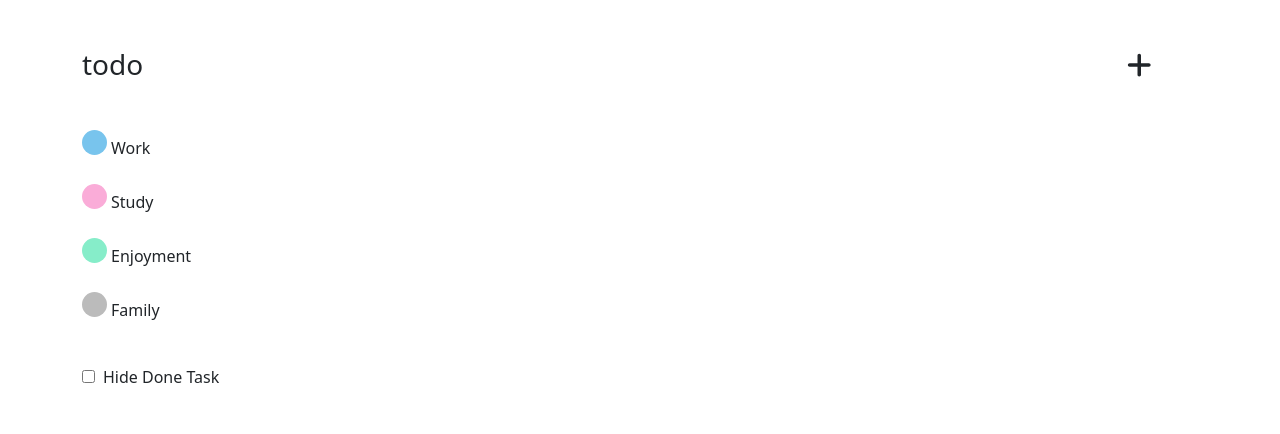
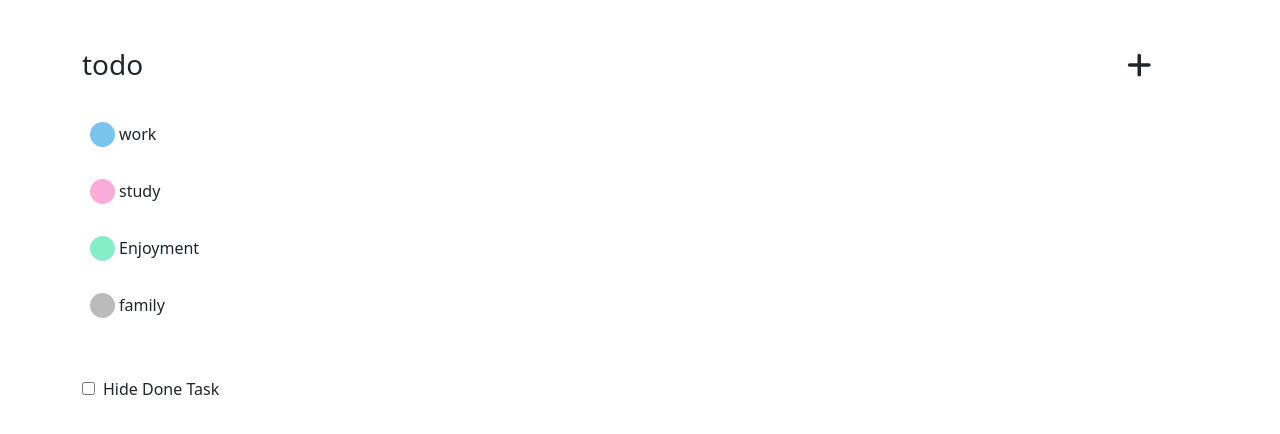
Before and after one commit to Cdanprajapati/Cdanprajapati, a React (Create React App) app: page / in a window 1280 px wide. Shown: the top 434 px of the page. Built offline with nearby package versions, Linux system fonts and the light colour scheme.

Commit message:
I have done next more feature

```diff
--- a/src/App.js
+++ b/src/App.js
@@ -9,6 +9,8 @@ const initialstate = {
   isDeleted: false,
   id: 0,
   hideDoneTask: false,
+  selectedHomeTags: false,
+  better: [],
   border: [],
   allTodos: [],
   selected: "",
@@ -23,6 +25,7 @@ const initialstate = {
     { title: "family", id: 4 },
   ],
 };
+
 const reducer = (state, action) => {
   switch (action.type) {
     case "InputOpen":
@@ -32,6 +35,7 @@ const reducer = (state, action) => {
         title: "",
         description: "",
         border: [],
+        better: [],
       };
       break;
 
@@ -42,17 +46,34 @@ const reducer = (state, action) => {
       if (prev.length > 0) {
         border = border.filter((item, id) => item.id !== action.id);
       }
-      console.log(selected, "Cdan==you are selecting tags==>");
       return {
         ...state,
         selected,
         border,
       };
 
+    case "HomeTags" :
+      let homeTags = state.tags.filter((item, id) => item.id === action.id);
+      let tap = state.better.filter((item, id) => item.id === action.id);
+      let better = [ ...state.better, ...homeTags];
+      if(tap.length > 0) {
+        better = better.filter((item, id)  => item.id !== action.id);
+      }
+      console.log(action.id, "Here action ki id==>")
+      console.log(better, "here better ==>")
+      console.log(tap , "here is tap")
+      console.log(homeTags, "here is home tags==>")
+      console.log(state.selectedHomeTags, "here seled home tags")
+      return {
+        ...state,
+        selectedHomeTags: true,
+        homeTags,
+        better,
+      }
+
     case "updateOpen":
       let edit = state.allTodos;
       let Update = edit.filter((item, index) => index === action.id);
-
       console.log(Update, "updateOpen======>");
       return {
         ...state,
@@ -129,35 +150,33 @@ const reducer = (state, action) => {
         hideDoneTask: action.checked,
       };
 
-    case "Work":
-      console.log("Work")
-      return {
-        ...state,
-        selectWork: true,
-      }
+    // case "Work":
+    //   console.log("Work")
+    //   return {
+    //     ...state,
+    //     selectWork: true,
+    //   }
 
-    case "Study":
-      console.log("Work")
-      return {
-        ...state,
-        selectStudy: true,
-      }
+    // case "Study":
+    //   console.log("Work")
+    //   return {
+    //     ...state,
+    //     selectStudy: true,
+    //   }
 
-    case "Enjoyment":
-      console.log("Work")
-      return {
-        ...state,
-        selectEnjoyment: true,
-      }
+    // case "Enjoyment":
+    //   console.log("Work")
+    //   return {
+    //     ...state,
+    //     selectEnjoyment: true,
+    //   }
 
-    case "Family":
-      console.log("Family")
-      return {
-        ...state,
-        selectFamily: true,
-      }
-
-
+    // case "Family":
+    //   console.log("Family")
+    //   return {
+    //     ...state,
+    //     selectFamily: true,
+    //   }
 
     case "TaskMenu":
       return {
@@ -165,6 +184,7 @@ const reducer = (state, action) => {
         taskMenu: !state.taskMenu,
         taskMenuOpen: action.id,
       };
+
     case "addTodo":
       let update = state.allTodos;
       if (action.id)
@@ -175,7 +195,6 @@ const reducer = (state, action) => {
         ...state,
         inputOpen: false,
         taskMenu: false,
-        // allTodos:[...state.allTodos, action.data],
         allTodos: [
           ...state.allTodos,
           {
--- a/src/Assets/Style/TodoHome.module.css
+++ b/src/Assets/Style/TodoHome.module.css
@@ -8,6 +8,10 @@
   border: none;
 }
 
+.Touch {
+  background-color: #f3f3f3c7;
+  width: 50%;
+}
 
 .dot-2 {
   background-color: rgb(250, 172, 216);
@@ -18,7 +22,6 @@
   display: inline-block;
   border: none;
 }
-
 
 .dot-3 {
   background-color: #86edc9;
--- a/src/Components/Tasks.jsx
+++ b/src/Components/Tasks.jsx
@@ -12,8 +12,7 @@ function Tasks() {
     <div>
       <div className="container">
         <div className="row">
-          {appContext.allTodos?.map((item, i) => {
-            console.log("Herer is done",item)
+          { appContext.allTodos?.map((item, i) => {
            return  <>
             {(item.isDone == true && appContext.hideDoneTask == true ) ? null :
                <TaskSkelton
@@ -24,7 +23,6 @@ function Tasks() {
                 tags={item.tags}
                 isDone={item.isDone}
                 isCompleted={item.isCompleted}
-                // isHide={item.isHide}
               />
             }
             </>
--- a/src/Components/TodoHome.jsx
+++ b/src/Components/TodoHome.jsx
@@ -8,7 +8,6 @@ import TodoInput from "./TodoInput";
 
 function TodoHome({ id }) {
   const appContext = useContext(TodoContex);
-  console.log()
 
   return (
     <div>
@@ -29,32 +28,45 @@ function TodoHome({ id }) {
         </div>
 
         <div className="row mt-3">
-          <div className="col-sm-3 ">
-            <button className={"mt-4 " + style["dot-1"]} onClick={()=>appContext.dispatch({type: "Work"})}/>
-            <label className="ms-1 my-auto">Work</label>
-            <br />
+          <div className="col-sm-3">
+            { appContext.tags.map((item, i) => (
+                <div
+                  value={item.title}
+                    className={
+                      appContext.better.filter((better, id) => better.id === item.id).length>0
+                        ? "col-md-12 d-flex py-3 border rounded p-2 "+style["Touch"] : "col-md-12 py-3 d-flex p-2"
+                      }
+                      key={i}
+                    >
+                      <button
+                        className={style["dot-" + item.id]}
+                        onClick={() => appContext.dispatch({ type:"HomeTags", id:item.id})}
+                    />
+                  <label className="ms-1">{item.title}</label>
+                </div>
+              ))
+            }
+          </div>
 
-            <button className={"mt-4 " + style["dot-2"]} onClick={()=>appContext.dispatch({type: "Study"})}/>
-            <label className="ms-1 my-auto">Study</label>
-            <br />
+          <div className="col-sm-9">
+            <Tasks id={id} />
+          </div>
 
-            <button className={"mt-4 " + style["dot-3"]} onClick={()=>appContext.dispatch({type: "Enjoyment"})}/>
-            <label className="ms-1 my-auto">Enjoyment</label>
-            <br />
-
-            <button className={"mt-4 " + style["dot-4"]} onClick={()=>appContext.dispatch({type: "Family"})}/>
-            <label className="ms-1 my-auto">Family</label>
-            <br />
-
-            <input
-              className="mt-5"
-              type="checkbox"
-              onClick={(e) => appContext.dispatch({type: "HideDonetask",checked:e.target.checked})}
-            />
+          <div className="row">
+            <div className="col-sm-3">
+              <input
+                className="mt-5"
+                type="checkbox"
+                onClick={(e) =>
+                  appContext.dispatch({
+                    type: "HideDonetask",
+                    checked: e.target.checked,
+                  })
+                }
+              />
               <label className="ps-2">Hide Done Task</label>
             </div>
-          <div className="col-sm-9">
-            <Tasks id={id} />
+            <div className="col-sm-9"></div>
           </div>
         </div>
       </div>
```
